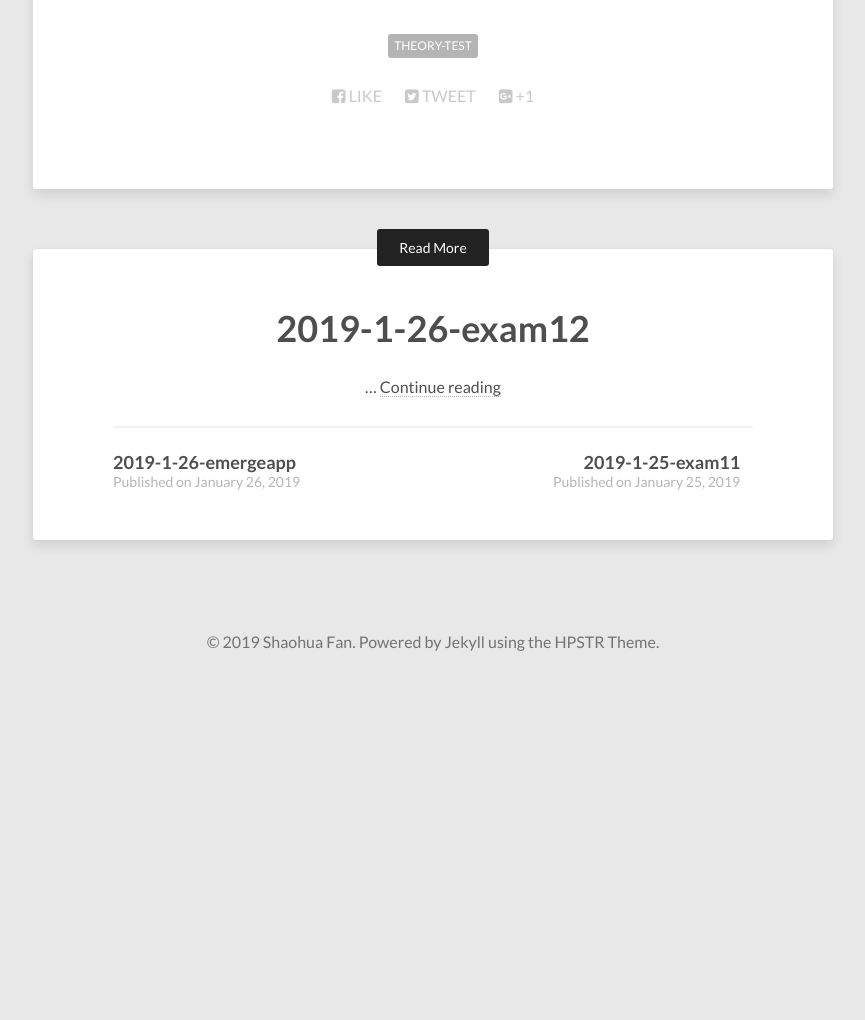
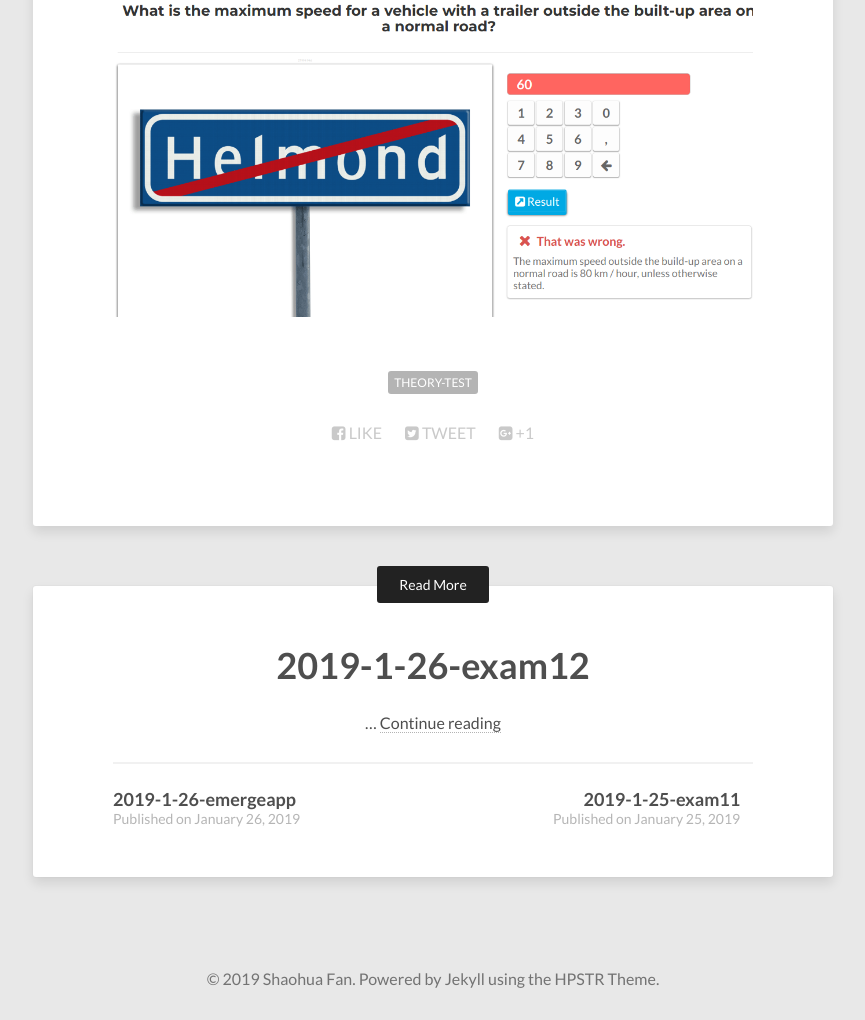
Before and after one commit to fanshaohua-fan/fanshaohua-fan.github.io, a Jekyll site: the page built from _posts/2019-1-27-exam13.md, in a window 1280 px wide. Shown: the part 1258-2278 px from the top of the page, without its empty margins (207-1072 px from the left). Built offline with Jekyll 4.4.1, drawn with Linux system fonts in a browser that asks for light colours; nearby versions of some CDN libraries; before the commit the page ends 1941 px from its top, so only the background shows below that.

Commit message:
update exam13

```diff
--- a/_posts/2019-1-27-exam13.md
+++ b/_posts/2019-1-27-exam13.md
@@ -10,3 +10,5 @@
 ![](/images/2019-01-27-08-32-49.png)
 
 ![](/images/2019-01-27-08-33-20.png)
+
+![](/images/2019-01-27-09-30-50.png)
```
Also changed, not shown: images/2019-01-27-09-30-50.png (added).
